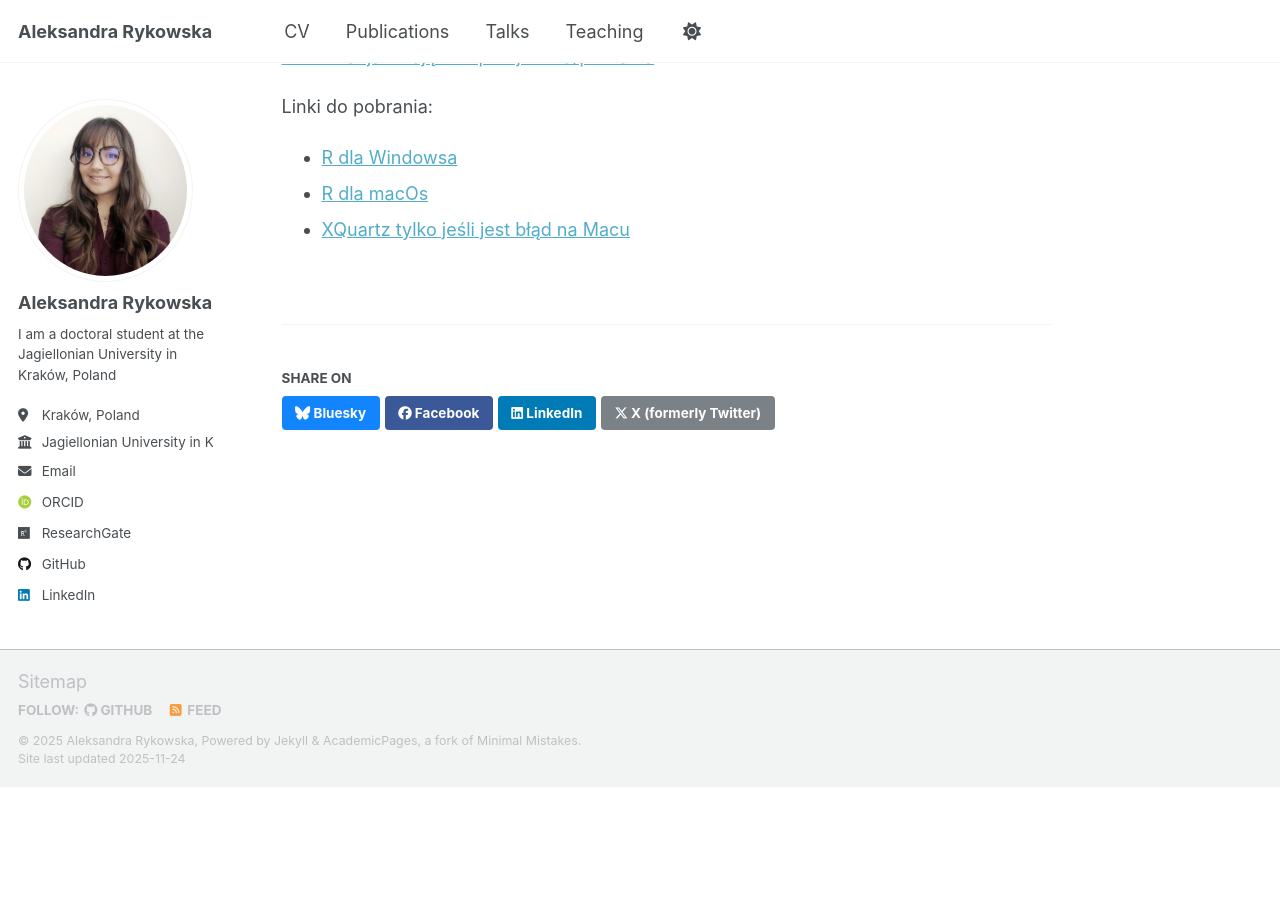
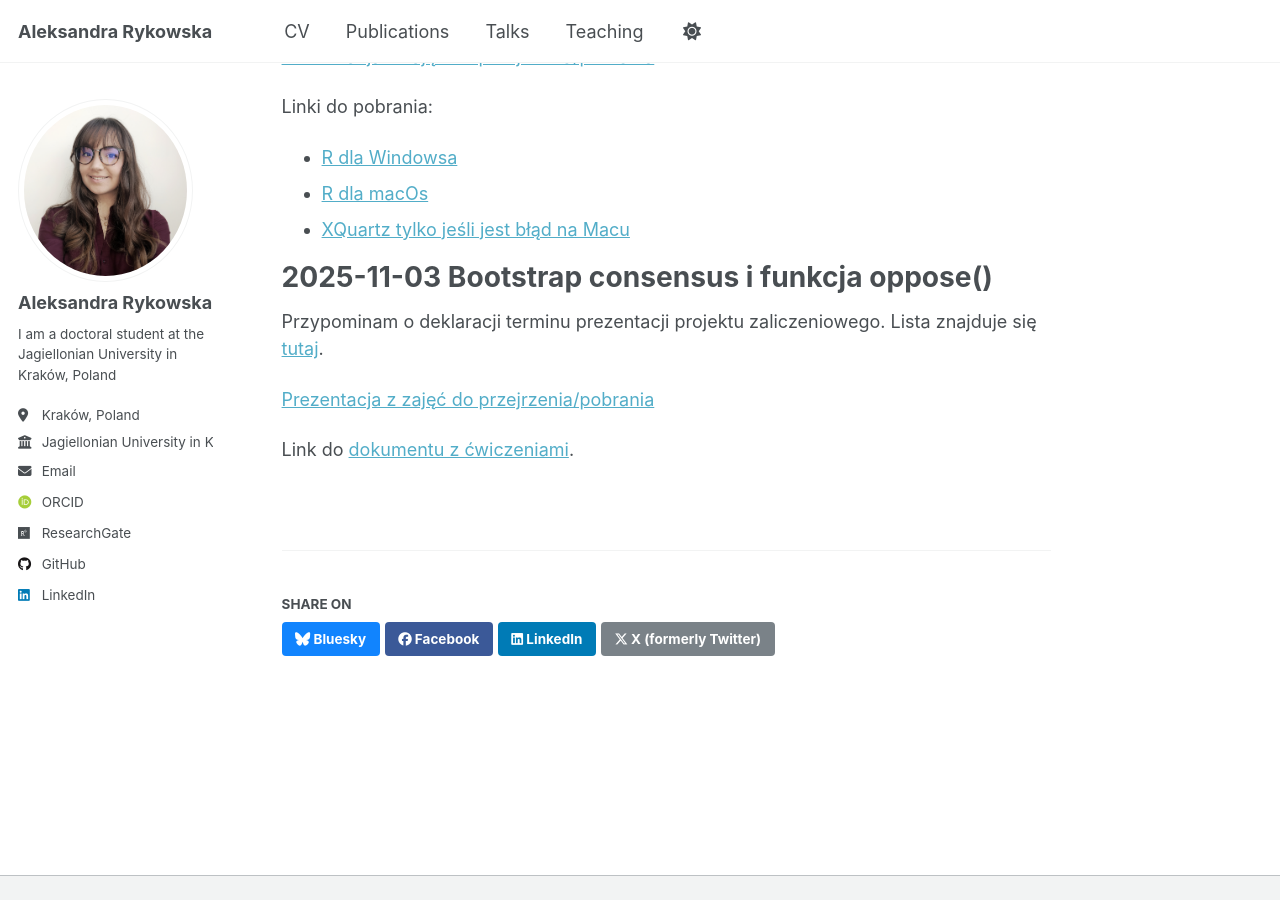
Before and after one commit to aleksandra2812/aleksandra2812.github.io, a Jekyll site: the page built from _teaching/2025-winter-teaching-1.md, in a window 1280 px wide and 900 px high, scrolled down 1050 px. Built offline with Jekyll 4.4.1, drawn with Linux system fonts in a browser that asks for light colours; some web fonts are replaced; a script that is not in the unit is left out; before the commit the page ends 1837 px from its top, so only the background shows below that.

Commit message:
Add new slides

```diff
--- a/_teaching/2025-winter-teaching-1.md
+++ b/_teaching/2025-winter-teaching-1.md
@@ -39,3 +39,11 @@ Linki do pobrania:
 - [R dla Windowsa](https://cran.r-project.org/bin/windows/base/)
 - [R dla macOs](https://cran.r-project.org/bin/macosx/)
 - [XQuartz tylko jeśli jest błąd na Macu](http://www.xquartz.org)
+
+2025-11-03 Bootstrap consensus i funkcja oppose()
+======
+Przypominam o deklaracji terminu prezentacji projektu zaliczeniowego. Lista znajduje się [tutaj](https://ujchmura-my.sharepoint.com/:x:/g/personal/aleksandra_rykowska_doctoral_uj_edu_pl/Eb3R3d05esdLqcCE6dTH7lQBGQkfvKdo6BzZ_mkZuEIVdQ?e=JSI3iy).
+
+<a href="/files/0311_CyfroweNarzedzia.pdf" target="_blank">Prezentacja z zajęć do przejrzenia/pobrania</a>
+
+Link do [dokumentu z ćwiczeniami](https://ujchmura-my.sharepoint.com/:w:/g/personal/aleksandra_rykowska_doctoral_uj_edu_pl/EaVqCc5gBkNMtSWc_6UHMxABSrkFFlV4eQmzNM9gHREvqg?e=cGN2q4).
```
Also changed, not shown: 1 other file.
